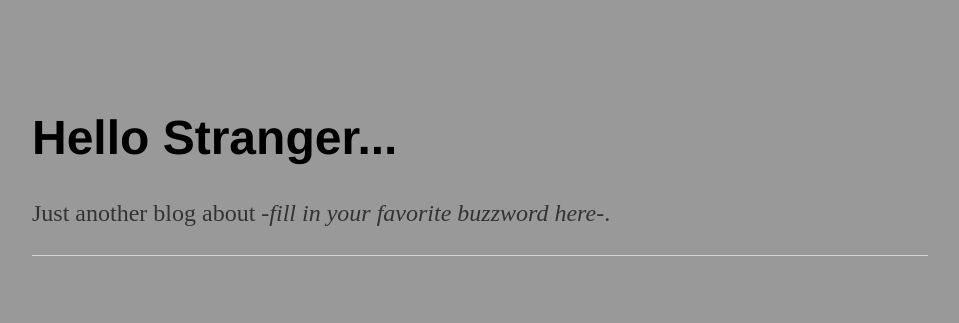
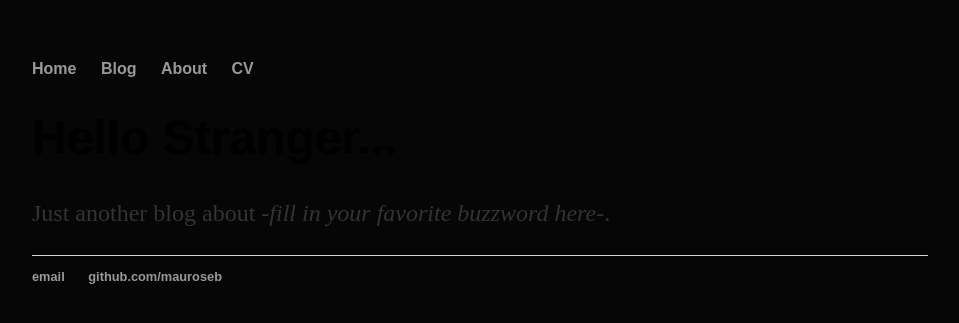
Before and after one commit to mauroseb/mauroseb.github.io, a Jekyll site: the page built from index.html, in a window 1280 px wide. Shown: the top 323 px of the page, without its empty margins (160-1119 px from the left). Built offline with Jekyll 4.4.1, drawn with Linux system fonts in a browser that asks for light colours.

Commit message:
Update main.css

```diff
--- a/css/main.css
+++ b/css/main.css
@@ -1,7 +1,7 @@
 body {
     margin: 60px auto;
     width: 70%;
-    background-color: #999999;
+    background-color: #060606;
     background-blend-mode: multiply, luminosity;
 }
 nav ul, footer ul {
```
